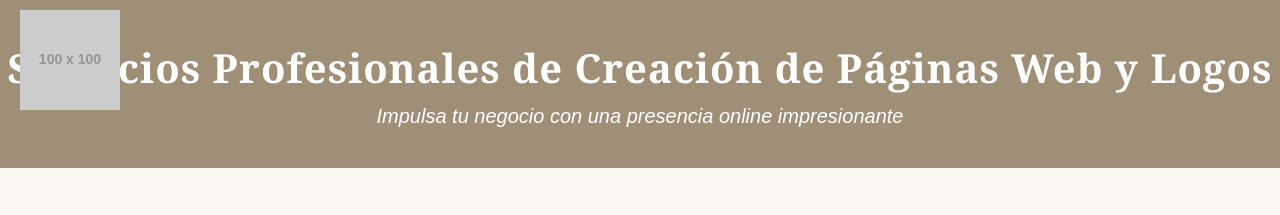
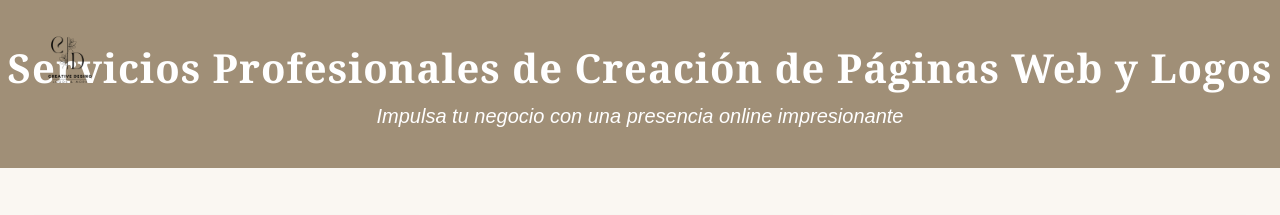
Before and after one commit to CARLOSARANA9010/web, a plain HTML site: page index.html in a window 1280 px wide. Shown: the top 215 px of the page. Drawn offline with Linux system fonts and the light colour scheme; placeholder pictures from the web are drawn by us.

Commit message:
Update index.html

```diff
--- a/index.html
+++ b/index.html
@@ -181,7 +181,7 @@
     <header>
         <!-- Espacio para el logo -->
         <div class="logo">
-            <img src="https://via.placeholder.com/100" alt="Logo de la empresa">
+            <img src="Grey and Black Feminine Beauty Logo (1).png" alt="Logo de la empresa">
         </div>
         <h1>Servicios Profesionales de Creación de Páginas Web y Logos</h1>
         <p>Impulsa tu negocio con una presencia online impresionante</p>
```
